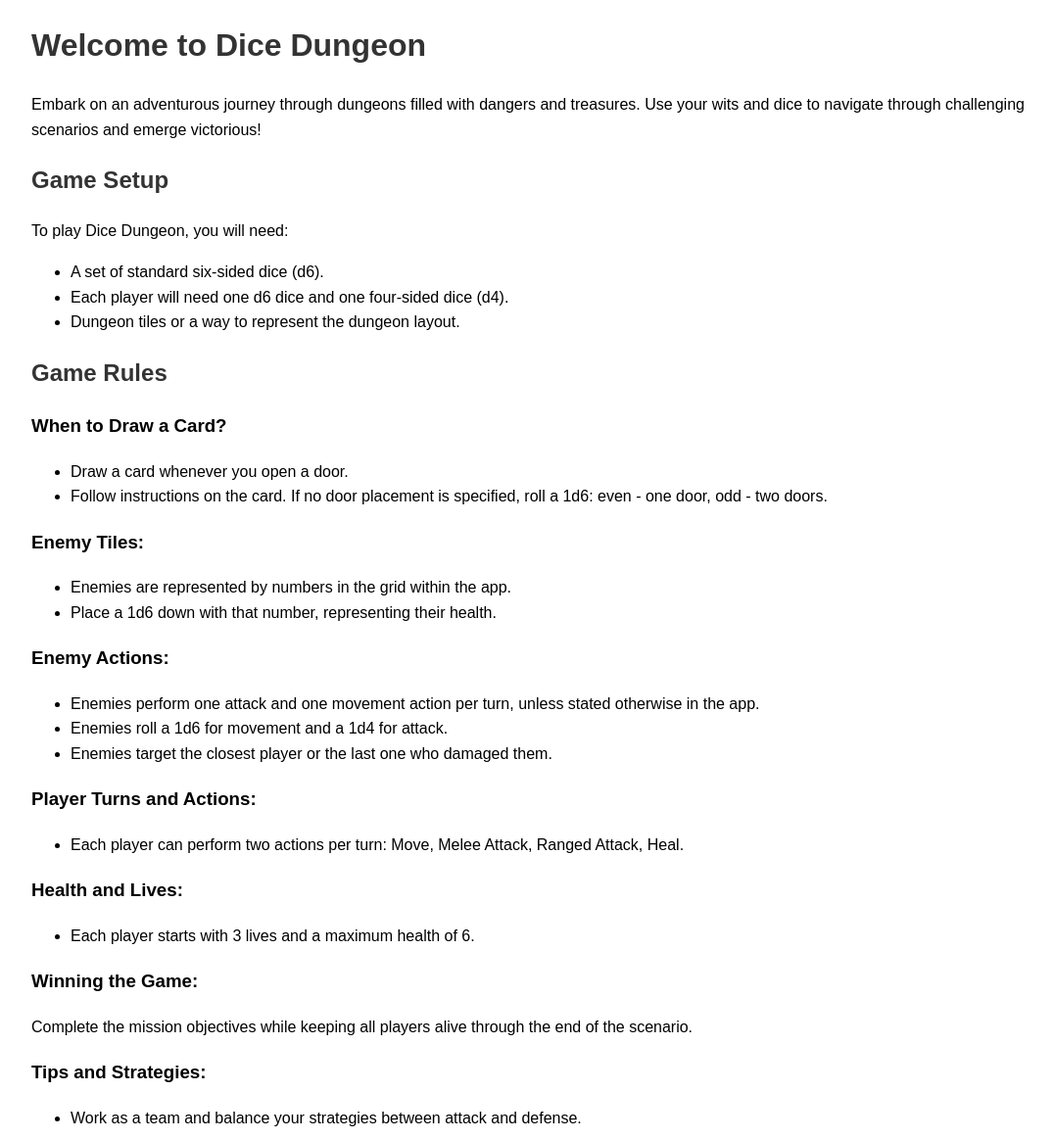
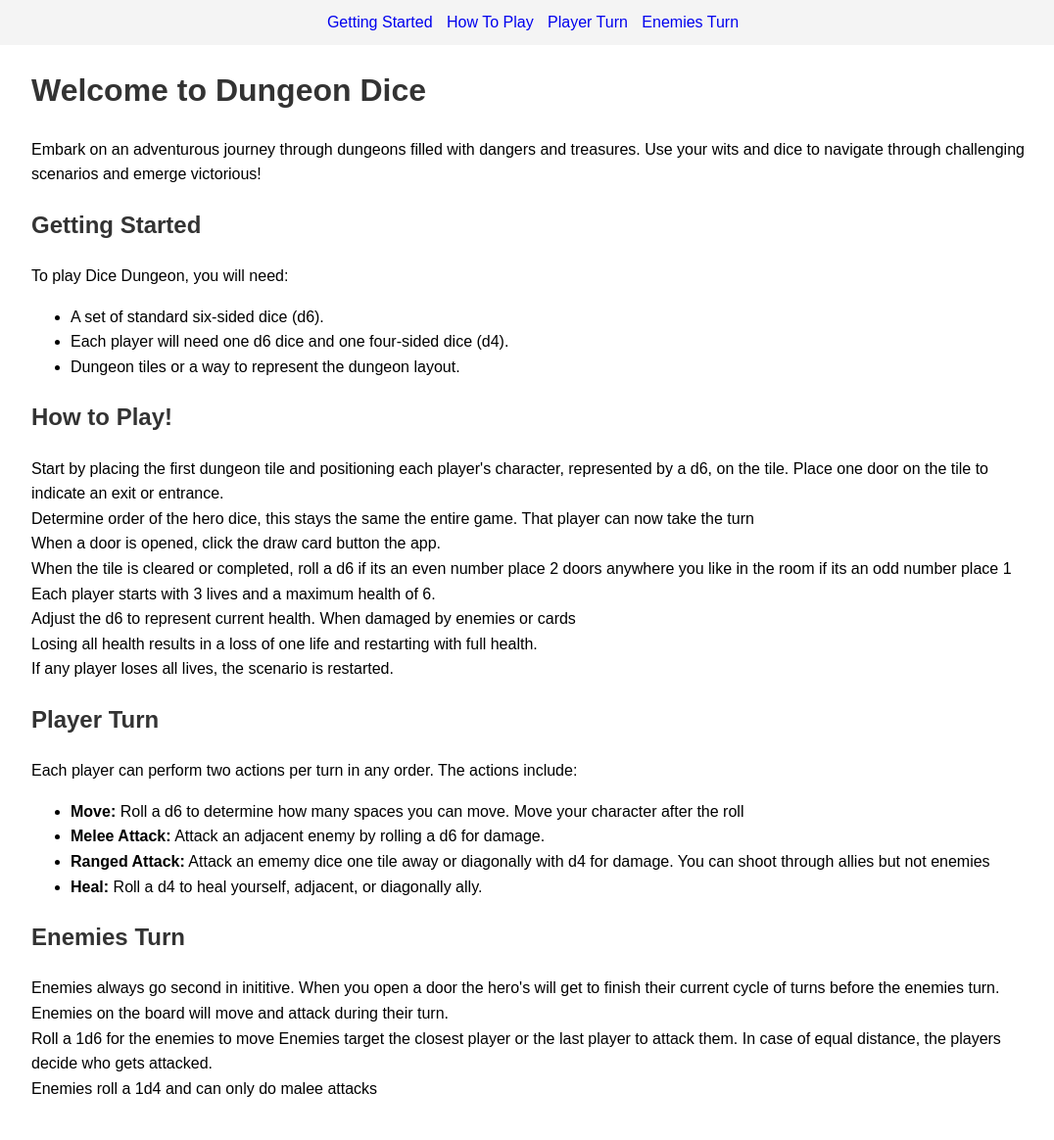
Before and after one commit to pballard101/dungeondice, a website: page public/rules.html in a window 1280 px wide. Shown: the whole page at 98% size, without its empty margins (96-1172 px from the left). After the commit the page ends 1134 px from the top, so only its background shows below. Drawn offline with Linux system fonts and the light colour scheme.

Commit message:
updates to rules and read me
some updates

```diff
--- a/public/rules.html
+++ b/public/rules.html
@@ -3,7 +3,7 @@
 <head>
     <meta charset="UTF-8">
     <meta name="viewport" content="width=device-width, initial-scale=1.0">
-    <title>Dice Dungeon Game Rules</title>
+    <title>Dungeon Dice Game Rules</title>
     <style>
         body {
             font-family: Arial, sans-serif;
@@ -22,15 +22,31 @@
         p, ul {
             margin-bottom: 10px;
         }
+        .nav {
+            background: #f4f4f4;
+            padding: 10px;
+            text-align: center;
+        }
+        .nav a {
+            margin: 0 5px;
+            text-decoration: none;
+        }
         /* Additional styling can be added here */
     </style>
 </head>
 <body>
+    <div class="nav">
+        <a href="#getting-started">Getting Started</a>
+        <a href="#play">How To Play</a>
+        <a href="#player-turn">Player Turn</a>
+        <a href="#enemies">Enemies Turn</a>
+    </div>
+
     <div class="container">
-        <h1>Welcome to Dice Dungeon</h1>
+        <h1>Welcome to Dungeon Dice</h1>
         <p>Embark on an adventurous journey through dungeons filled with dangers and treasures. Use your wits and dice to navigate through challenging scenarios and emerge victorious!</p>
 
-        <h2>Game Setup</h2>
+        <h2 id="getting-started">Getting Started</h2>
         <p>To play Dice Dungeon, you will need:</p>
         <ul>
             <li>A set of standard six-sided dice (d6).</li>
@@ -38,44 +54,30 @@
             <li>Dungeon tiles or a way to represent the dungeon layout.</li>
         </ul>
 
-        <h2>Game Rules</h2>
+        <h2 id="play">How to Play!</h2>
+        <p>Start by placing the first dungeon tile and positioning each player's character, represented by a d6, on the tile. Place one door on the tile to indicate an exit or entrance.<br>
+        Determine order of the hero dice, this stays the same the entire game. That player can now take the turn<br>
+        When a door is opened, click the draw card button the app. <br>
+        When the tile is cleared or completed, roll a d6 if its an even number place 2 doors anywhere you like in the room if its an odd number place 1<br>
+        Each player starts with 3 lives and a maximum health of 6. <br>
+        Adjust the d6 to represent current health. When damaged by enemies or cards<br>
+        Losing all health results in a loss of one life and restarting with full health.<br>
+        If any player loses all lives, the scenario is restarted.</p>
 
-        <h3>When to Draw a Card?</h3>
+        <h2 id="player-turn">Player Turn</h2>
+        <p>Each player can perform two actions per turn in any order. The actions include:</p>
         <ul>
-            <li>Draw a card whenever you open a door.</li>
-            <li>Follow instructions on the card. If no door placement is specified, roll a 1d6: even - one door, odd - two doors.</li>
+            <li><strong>Move:</strong> Roll a d6 to determine how many spaces you can move. Move your character after the roll</li>
+            <li><strong>Melee Attack:</strong> Attack an adjacent enemy by rolling a d6 for damage.</li>
+            <li><strong>Ranged Attack:</strong> Attack an ememy dice one tile away or diagonally with d4 for damage. You can shoot through allies but not enemies</li>
+            <li><strong>Heal:</strong> Roll a d4 to heal yourself, adjacent, or diagonally ally.</li>
         </ul>
 
-        <h3>Enemy Tiles:</h3>
-        <ul>
-            <li>Enemies are represented by numbers in the grid within the app.</li>
-            <li>Place a 1d6 down with that number, representing their health.</li>
-        </ul>
-
-        <h3>Enemy Actions:</h3>
-        <ul>
-            <li>Enemies perform one attack and one movement action per turn, unless stated otherwise in the app.</li>
-            <li>Enemies roll a 1d6 for movement and a 1d4 for attack.</li>
-            <li>Enemies target the closest player or the last one who damaged them.</li>
-        </ul>
-
-        <h3>Player Turns and Actions:</h3>
-        <ul>
-            <li>Each player can perform two actions per turn: Move, Melee Attack, Ranged Attack, Heal.</li>
-        </ul>
-
-        <h3>Health and Lives:</h3>
-        <ul>
-            <li>Each player starts with 3 lives and a maximum health of 6.</li>
-        </ul>
-
-        <h3>Winning the Game:</h3>
-        <p>Complete the mission objectives while keeping all players alive through the end of the scenario.</p>
-
-        <h3>Tips and Strategies:</h3>
-        <ul>
-            <li>Work as a team and balance your strategies between attack and defense.</li>
-        </ul>
+        <h2 id="enemies">Enemies Turn</h2>
+        <p>Enemies always go second in inititive. When you open a door the hero's will get to finish their current cycle of turns before the enemies turn.<br>
+        Enemies on the board will move and attack during their turn.<br>
+        Roll a 1d6 for the enemies to move Enemies target the closest player or the last player to attack them. In case of equal distance, the players decide who gets attacked.<br>
+        Enemies roll a 1d4 and can only do malee attacks</p>
     </div>
 </body>
 </html>
```
Also changed, not shown: README.md.
